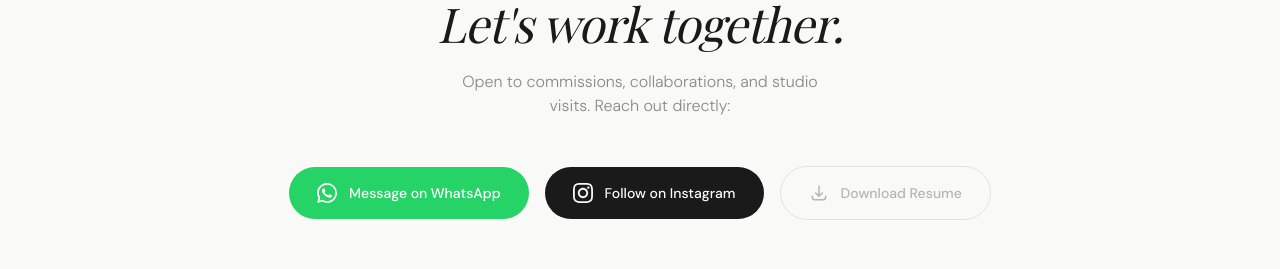
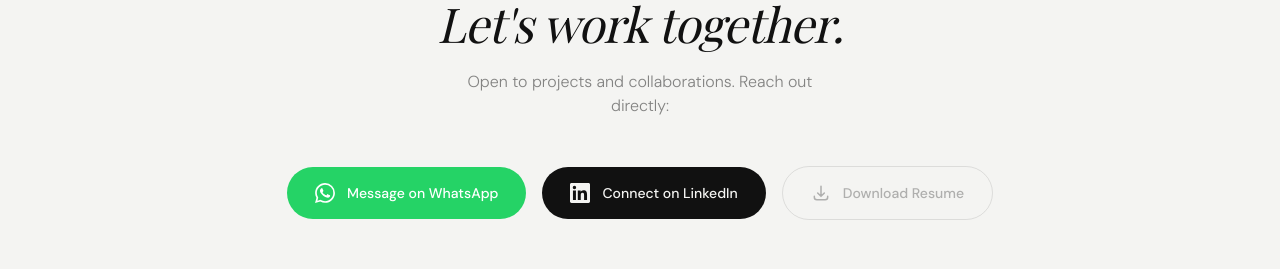
Before and after one commit to alaa-shouman/lauren_gallery, a React (Vite) app: page / in a window 1280 px wide. Shown: the part 2958-3227 px from the top of the page. Built offline with nearby package versions, Linux system fonts and the light colour scheme; no server answers; a web font is replaced by a local one.

Commit message:
fix: update social links to replace Instagram with LinkedIn and adjust related settings

```diff
--- a/src/components/organisms/SocialSection.tsx
+++ b/src/components/organisms/SocialSection.tsx
@@ -10,10 +10,10 @@ function WhatsAppIcon() {
   )
 }
 
-function InstagramIcon() {
+function LinkedInIcon() {
   return (
     <svg viewBox="0 0 24 24" className="w-5 h-5" fill="currentColor" aria-hidden="true">
-      <path d="M12 2.163c3.204 0 3.584.012 4.85.07 3.252.148 4.771 1.691 4.919 4.919.058 1.265.069 1.645.069 4.849 0 3.205-.012 3.584-.069 4.849-.149 3.225-1.664 4.771-4.919 4.919-1.266.058-1.644.07-4.85.07-3.204 0-3.584-.012-4.849-.07-3.26-.149-4.771-1.699-4.919-4.92-.058-1.265-.07-1.644-.07-4.849 0-3.204.013-3.583.07-4.849.149-3.227 1.664-4.771 4.919-4.919 1.266-.057 1.645-.069 4.849-.069zm0-2.163c-3.259 0-3.667.014-4.947.072-4.358.2-6.78 2.618-6.98 6.98-.059 1.281-.073 1.689-.073 4.948 0 3.259.014 3.668.072 4.948.2 4.358 2.618 6.78 6.98 6.98 1.281.058 1.689.072 4.948.072 3.259 0 3.668-.014 4.948-.072 4.354-.2 6.782-2.618 6.979-6.98.059-1.28.073-1.689.073-4.948 0-3.259-.014-3.667-.072-4.947-.196-4.354-2.617-6.78-6.979-6.98-1.281-.059-1.69-.073-4.949-.073zm0 5.838c-3.403 0-6.162 2.759-6.162 6.162s2.759 6.163 6.162 6.163 6.162-2.759 6.162-6.163c0-3.403-2.759-6.162-6.162-6.162zm0 10.162c-2.209 0-4-1.79-4-4 0-2.209 1.791-4 4-4s4 1.791 4 4c0 2.21-1.791 4-4 4zm6.406-11.845c-.796 0-1.441.645-1.441 1.44s.645 1.44 1.441 1.44c.795 0 1.439-.645 1.439-1.44s-.644-1.44-1.439-1.44z" />
+      <path d="M20.447 20.452h-3.554v-5.569c0-1.328-.027-3.037-1.852-3.037-1.853 0-2.136 1.445-2.136 2.939v5.667H9.351V9h3.414v1.561h.046c.477-.9 1.637-1.85 3.37-1.85 3.601 0 4.267 2.37 4.267 5.455v6.286zM5.337 7.433a2.062 2.062 0 01-2.063-2.065 2.064 2.064 0 112.063 2.065zm1.782 13.019H3.555V9h3.564v11.452zM22.225 0H1.771C.792 0 0 .774 0 1.729v20.542C0 23.227.792 24 1.771 24h20.451C23.2 24 24 23.227 24 22.271V1.729C24 .774 23.2 0 22.222 0h.003z" />
     </svg>
   )
 }
@@ -30,7 +30,7 @@ export function SocialSection() {
   const { data: settings } = useSanity<SiteSettings>(siteSettingsQuery)
 
   const whatsappNumber = settings?.whatsapp ?? '+9613000000'
-  const instagramHandle = settings?.instagram ?? 'laurenkhafaji'
+  const linkedinHandle = settings?.linkedin ?? 'lauren-khafaji'
   const resumeUrl = settings?.resume?.asset?.url ?? null
 
   return (
@@ -45,8 +45,7 @@ export function SocialSection() {
         </h2>
 
         <p className="text-earth-forest/50 font-light mb-12 max-w-sm mx-auto">
-          Open to commissions, collaborations, and studio visits. Reach out directly:
-        </p>
+          Open to projects and collaborations. Reach out directly:        </p>
 
         <div className="flex flex-col sm:flex-row items-center justify-center gap-4">
           {/* WhatsApp */}
@@ -60,15 +59,15 @@ export function SocialSection() {
             Message on WhatsApp
           </a>
 
-          {/* Instagram */}
+          {/* LinkedIn */}
           <a
-            href={`https://instagram.com/${instagramHandle.replace('@', '')}`}
+            href={linkedinHandle.startsWith('http') ? linkedinHandle : `https://linkedin.com/in/${linkedinHandle.replace('@', '')}`}
             target="_blank"
             rel="noopener noreferrer"
             className="flex items-center gap-3 px-7 py-4 rounded-full bg-earth-forest text-earth-cream text-sm font-medium hover:bg-earth-terracotta transition-colors duration-300 w-full sm:w-auto justify-center"
           >
-            <InstagramIcon />
-            Follow on Instagram
+            <LinkedInIcon />
+            Connect on LinkedIn
           </a>
 
           {/* Resume */}
--- a/src/index.css
+++ b/src/index.css
@@ -2,26 +2,26 @@
 
 /* ─── Design Tokens ────────────────────────────────────────────────────────── */
 :root {
-  /* Core palette */
-  --earth-cream:           #f9f9f8;
-  --earth-terracotta:      #a38a5e;
-  --earth-terracotta-dark: #7d6a46;
-  --earth-sage:            #9a8f7e;
-  --earth-forest:          #1a1a1a;
-  --earth-sand:            #ede8de;
-  --earth-warm:            #D3D3D3;
+  /* Core palette — Architectural Minimalism */
+  --earth-cream:           #f4f4f2;   /* cool off-white — page ground */
+  --earth-terracotta:      #a89880;   /* desaturated warm stone — helper accent */
+  --earth-terracotta-dark: #8a7d68;   /* darker stone for hover / active states */
+  --earth-sage:            #888888;   /* mid grey — subdued labels */
+  --earth-forest:          #111111;   /* near-black — primary text & UI */
+  --earth-sand:            #e4e4e2;   /* light cool grey — card / muted surfaces */
+  --earth-warm:            #cacac8;   /* medium grey — secondary surfaces */
 
   /* Legacy aliases (keep for shadcn compat) */
   --terra:      var(--earth-terracotta);
   --terra-d:    var(--earth-terracotta-dark);
   --sage:       var(--earth-sage);
-  --cream:      #D3D3D3;
-  --cream-d:    #c4c4c4;
+  --cream:      #cacac8;
+  --cream-d:    #b8b8b6;
   --forest:     var(--earth-forest);
-  --forest-mid: #3a3730;
+  --forest-mid: #2a2a2a;
   --paper-wrap: var(--earth-sand);
-  --rule:       #ddd8ce;
-  --mute:       #7a7268;
+  --rule:       #d8d8d6;
+  --mute:       #767674;
 
   /* Fonts */
   --font-sans:  "DM Sans", ui-sans-serif, system-ui, sans-serif;
--- a/src/pages/ExperienceDetailPage.tsx
+++ b/src/pages/ExperienceDetailPage.tsx
@@ -223,11 +223,11 @@ export function ExperienceDetailPage() {
                 — {categoryLabel}
               </p>
               <h1
-                className="font-serif leading-none tracking-[-0.02em] mb-4"
+                className="font-serif leading-tight tracking-[-0.02em] mb-4"
                 style={{ fontSize: 'clamp(2.8rem, 5.5vw, 5rem)' }}
               >
-                <span className="block text-earth-forest">{titleMain}</span>
-                <span className="block italic text-earth-terracotta">{titleAccent}</span>
+                <span className="text-earth-forest">{titleMain} </span>
+                <span className="italic text-earth-terracotta">{titleAccent}</span>
               </h1>
               {(exp.studio || exp.role) && (
                 <p className="font-serif italic text-earth-forest/45 text-lg mb-8">
--- a/src/sanity/queries/siteSettings.ts
+++ b/src/sanity/queries/siteSettings.ts
@@ -10,7 +10,7 @@ export const siteSettingsQuery = groq`
     role,
     location,
     whatsapp,
-    instagram,
+    linkedin,
     resume { asset-> }
   }
 `
--- a/src/sanity/schemas/siteSettings.ts
+++ b/src/sanity/schemas/siteSettings.ts
@@ -42,10 +42,10 @@ export const siteSettingsSchema = defineType({
       description: 'Include country code, no spaces, e.g. "+9613123456"',
     }),
     defineField({
-      name: 'instagram',
-      title: 'Instagram Handle',
+      name: 'linkedin',
+      title: 'LinkedIn Profile URL or Handle',
       type: 'string',
-      description: 'Without @, e.g. "laurenkhafaji"',
+      description: 'Full URL or just the handle, e.g. "lauren-khafaji"',
     }),
     defineField({
       name: 'resume',
--- a/src/sanity/types.ts
+++ b/src/sanity/types.ts
@@ -73,6 +73,6 @@ export interface SiteSettings {
   role?: string
   location?: string
   whatsapp?: string
-  instagram?: string
+  linkedin?: string
   resume?: { asset: { url: string } }
 }
```
